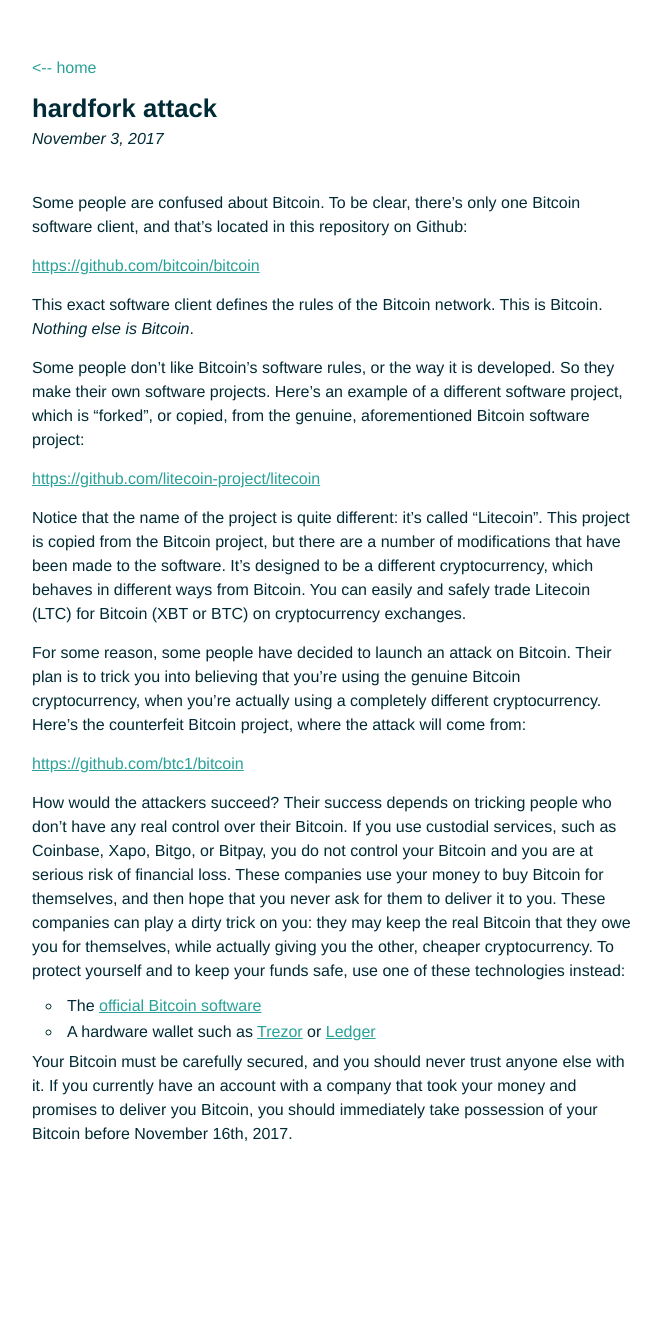
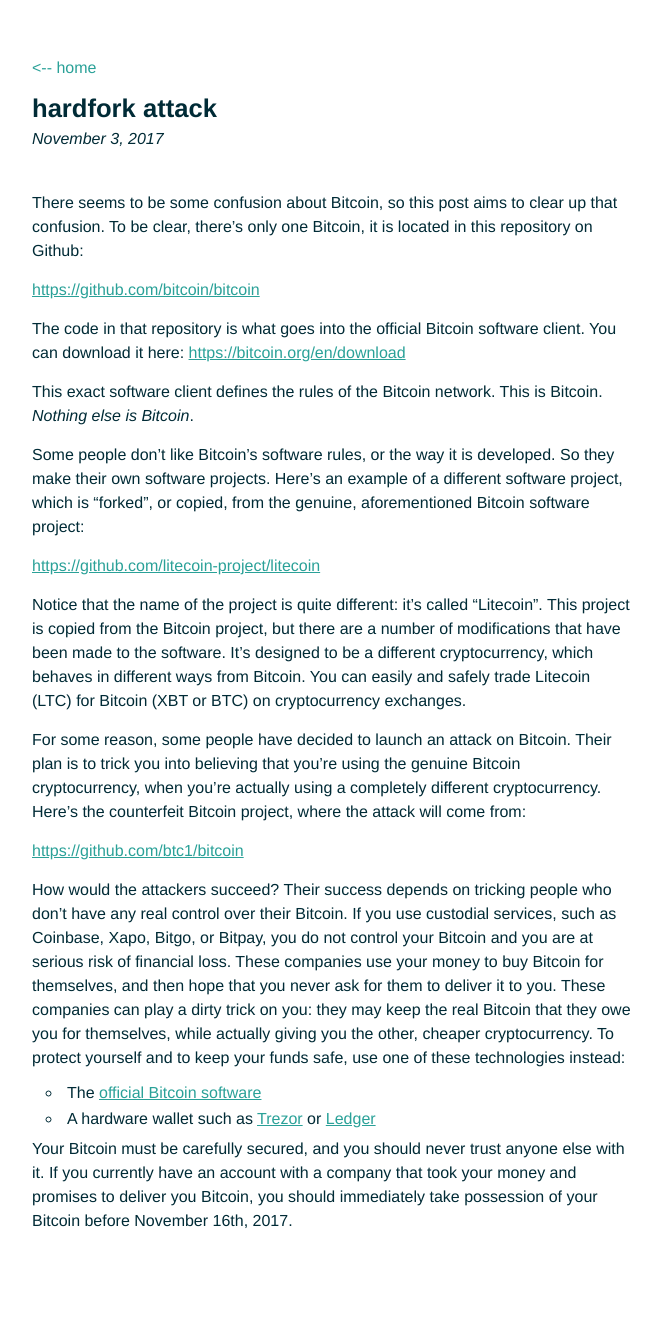
Before and after one commit to rusticbison/website, a Jekyll site: the page built from _posts/2017-11-03-hardfork-attack.md, in a window 1280 px wide. Shown: the whole page, without its empty margins (308-969 px from the left). Built offline with Jekyll 4.4.1, drawn with Linux system fonts in a browser that asks for light colours; before the commit the page ends 1251 px from its top, so only the background shows below that.

Commit message:
formatting

```diff
--- a/_posts/2017-11-03-hardfork-attack.md
+++ b/_posts/2017-11-03-hardfork-attack.md
@@ -6,9 +6,11 @@
 
 
 
-Some people are confused about Bitcoin. To be clear, there’s only one Bitcoin software client, and that’s located in this repository on Github:
+There seems to be some confusion about Bitcoin, so this post aims to clear up that confusion. To be clear, there’s only one Bitcoin, it is located in this repository on Github:
 
 [https://github.com/bitcoin/bitcoin](https://github.com/bitcoin/bitcoin)
+
+The code in that repository is what goes into the official Bitcoin software client. You can download it here: [https://bitcoin.org/en/download](https://bitcoin.org/en/download)
 
 This exact software client defines the rules of the Bitcoin network. This is Bitcoin. *Nothing else is Bitcoin*.
 
```
